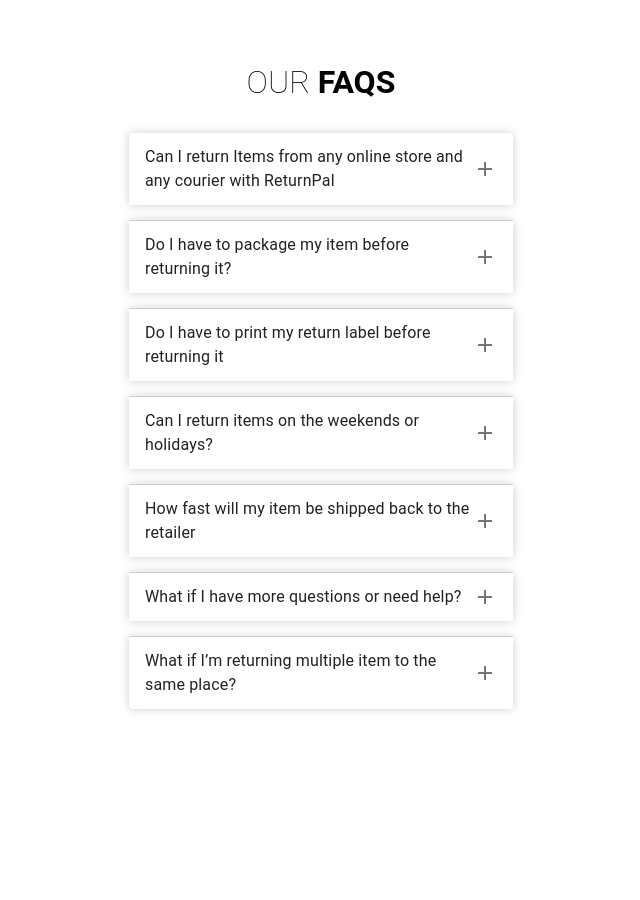
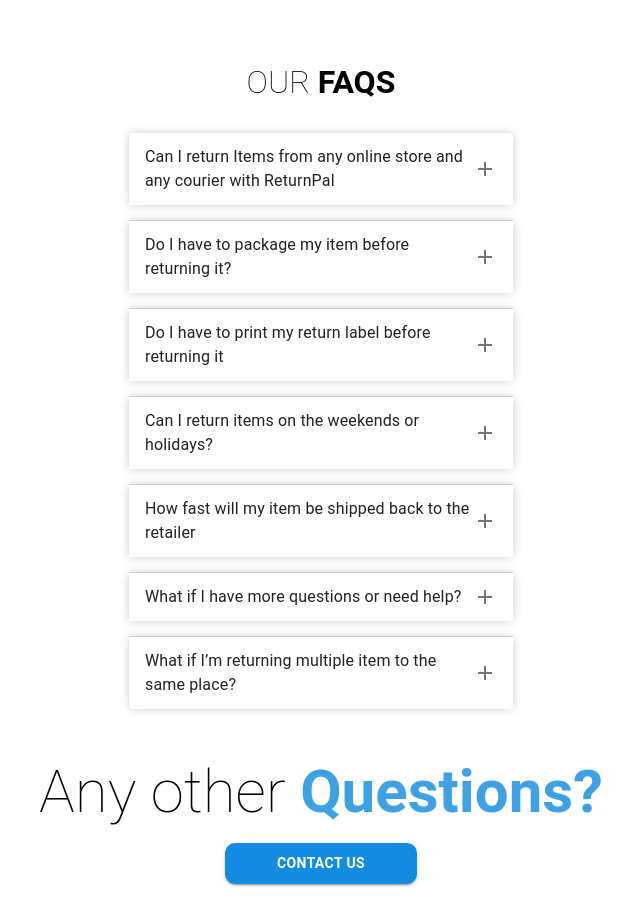
Before and after one commit to LGeoff31/returnPal, a Next.js app: page /components/Questions in a window 1280 px wide. Shown: the whole page, without its empty margins (319-959 px from the left). Before the commit the page ends 800 px from the top, so only its background shows below. Built offline with nearby package versions, Linux system fonts and the light colour scheme.

Commit message:
added new changes

```diff
--- a/pages/components/Founders.tsx
+++ b/pages/components/Founders.tsx
@@ -71,7 +71,7 @@ const Founders = () => {
                 fontWeight: "150",
               }}
             >
-              CEO of Returnpal&nbsp;
+              CEO of ReturnPal&nbsp;
             </span>
           </Typography>
         </Box>
@@ -99,7 +99,7 @@ const Founders = () => {
                 fontWeight: "150",
               }}
             >
-              Co-Founder of Returnpal&nbsp;
+              Co-Founder of ReturnPal&nbsp;
             </span>
           </Typography>
         </Box>
--- a/pages/components/Navbar.tsx
+++ b/pages/components/Navbar.tsx
@@ -49,9 +49,10 @@ const Navbar = () => {
     <nav className="navigation">
       <Link href="/">
         <img
-          src="https://static.wixstatic.com/media/bf8e2b_c85de989efb94a37b6648bf67621349b~mv2.png/v1/crop/x_0,y_845,w_2403,h_878/fill/w_193,h_70,al_c,q_85,usm_0.66_1.00_0.01,enc_auto/returnpalfinal%20logos_WMK_BlackBlue_transparent.png"
+          src="/images/navbar-logo.png"
           alt="returnpalfinal logos_WMK_BlackBlue_transparent.png"
-          width="100%"
+          style={{ width: "200px" }}
+          // width="100%"
         />
       </Link>
       <button
--- a/pages/components/Questions.tsx
+++ b/pages/components/Questions.tsx
@@ -41,12 +41,12 @@ const Questions = () => {
     {
       question: "What if I have more questions or need help?",
       answer:
-        "Please contact us here. We are happy to assist you with any queries or issues.",
+        "Please contact us below. We are happy to assist you with any queries or issues.",
     },
     {
       question: "What if I’m returning multiple item to the same place?",
       answer:
-        "ReturnPal offers discounted rates for same delivery location returns, as well as lowest price gurantees on items that have already been repackaged.",
+        "You can return unlimited packages with our membership or add on a package for a small fee with the one time return order",
     },
   ];
   return (
@@ -94,6 +94,33 @@ const Questions = () => {
           </Accordion>
         ))}
       </Grid>
+      <Typography
+        variant="h3"
+        fontSize={{ lg: "60px", md: "50px", xs: "45px" }}
+        marginTop="2rem"
+        textAlign={"center"}
+      >
+        <span style={{ fontWeight: "100" }}>Any other&nbsp;</span>
+        <span style={{ color: "#3da1e3", fontWeight: "600" }}>Questions?</span>
+      </Typography>
+      <Button
+        href="/contact"
+        variant="contained"
+        sx={{
+          margin: "0 auto",
+          display: "flex",
+          justifyContent: "center",
+          width: "12rem",
+          background: "#128be0",
+          borderRadius: "10px",
+          fontWeight: "600",
+          padding: "0.5rem",
+          marginTop: "1rem",
+          marginBottom: "1rem",
+        }}
+      >
+        Contact Us
+      </Button>
     </>
   );
 };
```
Also changed, not shown: public/images/navbar-logo.png (added).
